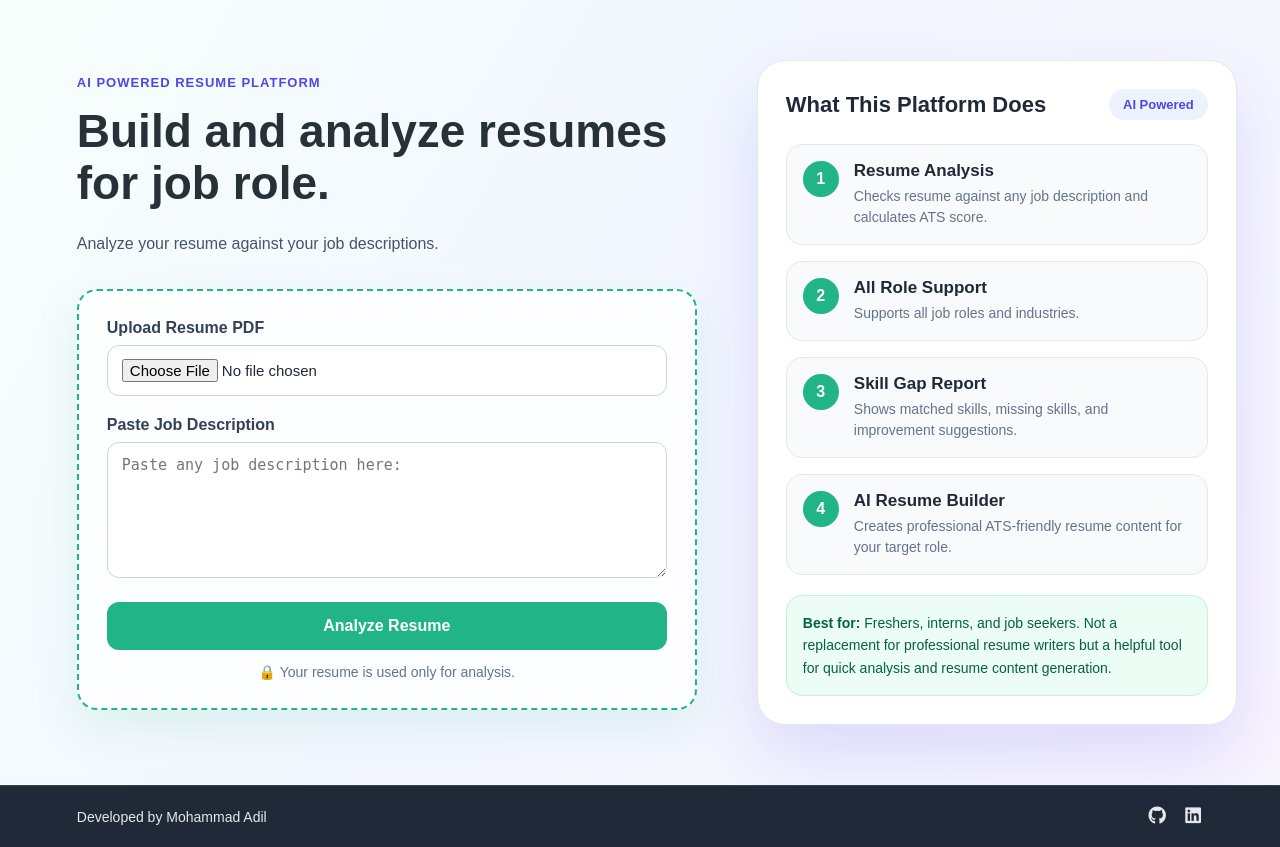
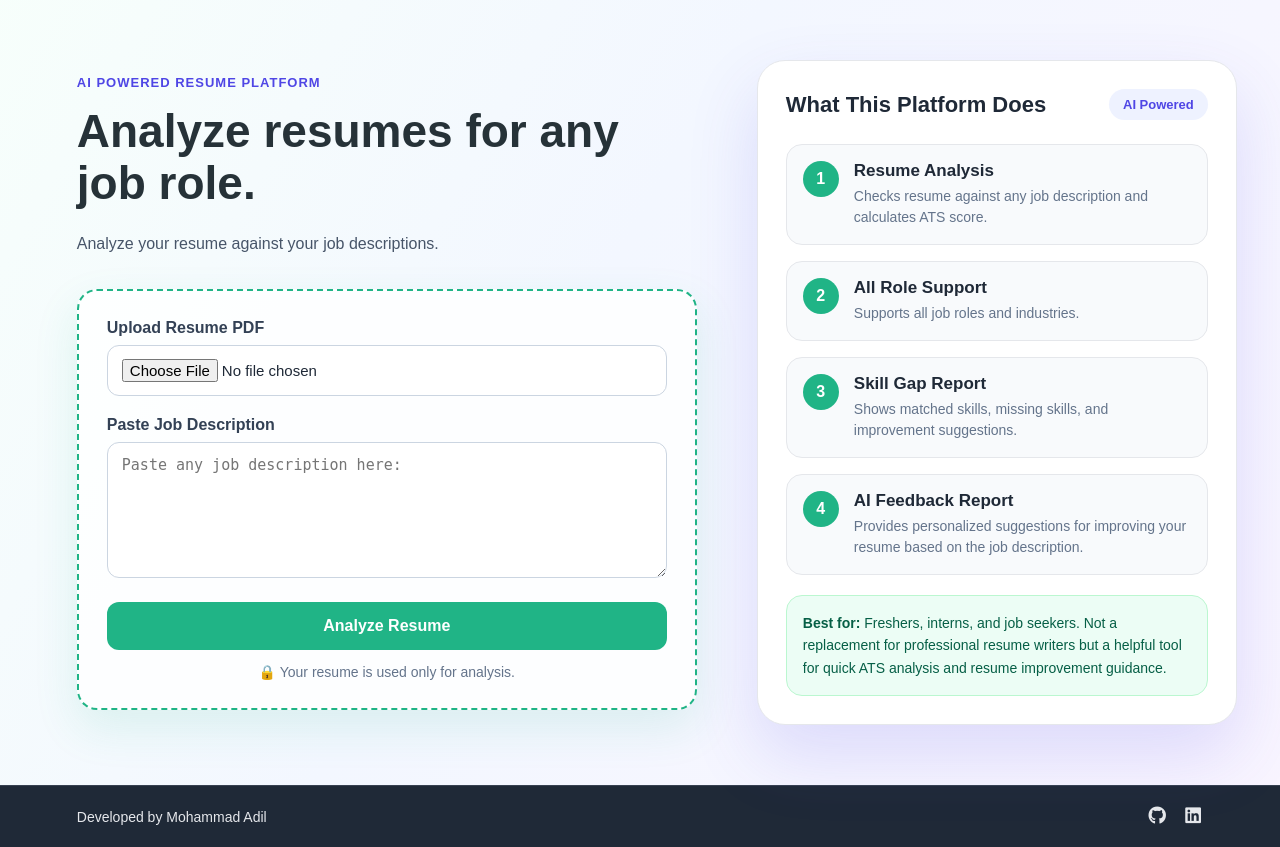
Before and after one commit to adil-mohammad-dev/ATS-Resume-Analyzer, a Django app: page / in a window 1280 px wide. Shown: the part 92-939 px from the top of the page. Run offline with Django 3.2, Linux system fonts and the light colour scheme.

Commit message:
Update project content as AI ATS Resume Analyzer

```diff
--- a/templates/index.html
+++ b/templates/index.html
@@ -36,7 +36,7 @@
         <div class="hero-left">
             <p class="tag">AI POWERED RESUME PLATFORM</p>
 
-            <h1>Build and analyze resumes for job role.</h1>
+            <h1>Analyze resumes for any job role.</h1>
 
             <p class="subtitle">
                 Analyze your resume against your job descriptions.
@@ -115,15 +115,15 @@
                     <div class="flow-step">
                         <div class="step-number">4</div>
                         <div>
-                            <h4>AI Resume Builder</h4>
-                            <p>Creates professional ATS-friendly resume content for your target role.</p>
+                            <h4>AI Feedback Report</h4>
+                            <p>Provides personalized suggestions for improving your resume based on the job description.</p>
                         </div>
                     </div>
 
                 </div>
 
                 <div class="info-note">
-                    <strong>Best for:</strong> Freshers, interns, and job seekers. Not a replacement for professional resume writers but a helpful tool for quick analysis and resume content generation.
+                    <strong>Best for:</strong> Freshers, interns, and job seekers. Not a replacement for professional resume writers but a helpful tool for quick ATS analysis and resume improvement guidance.
                 </div>
 
             </div>
```
